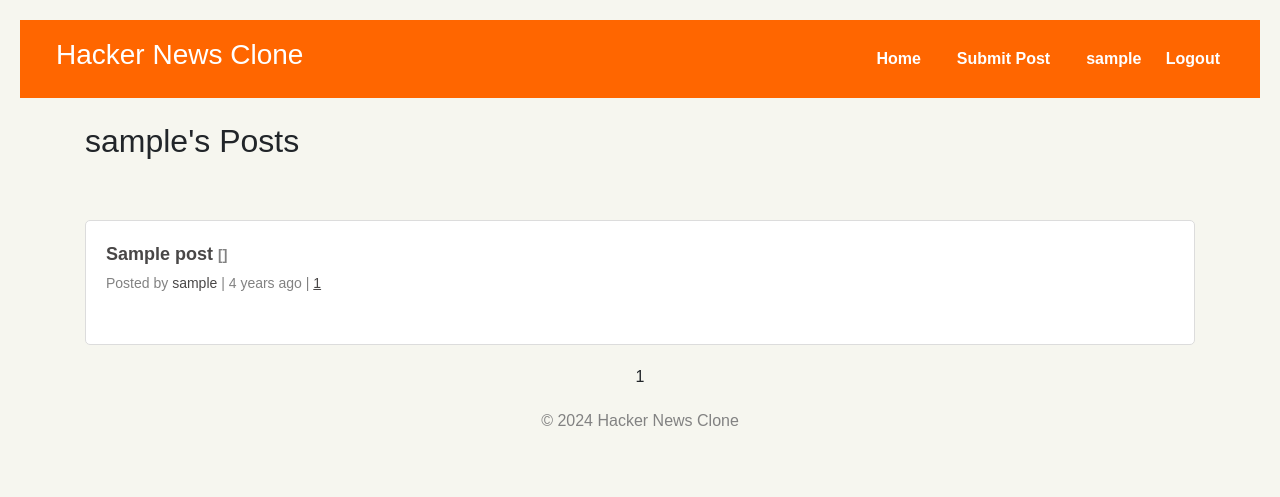
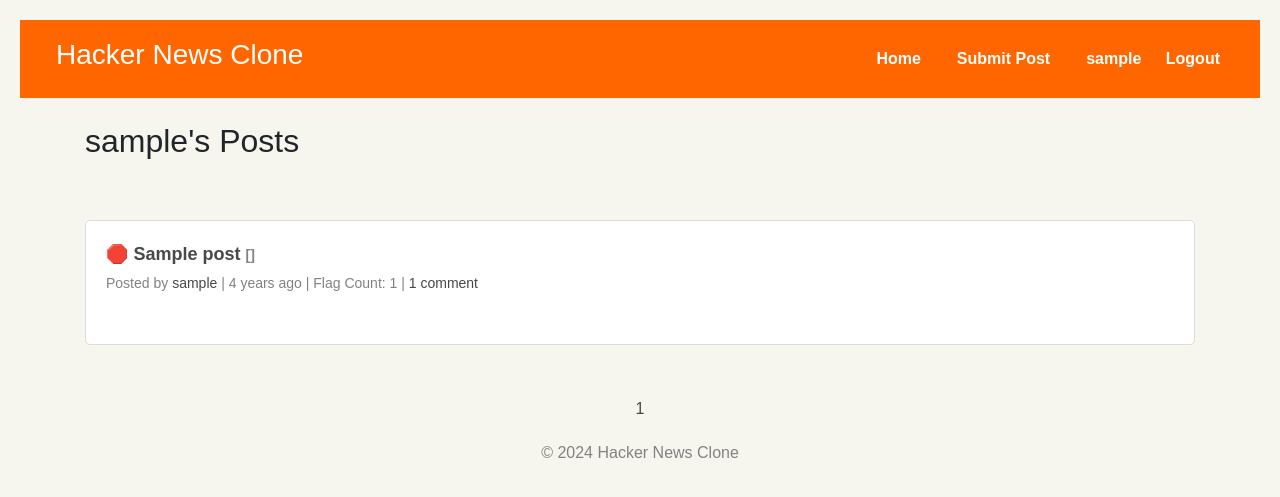
Before and after one commit to ne0-d/hacker-news-clone, a Django app: a page that uses news/templates/user_posts.html in a window 1280 px wide. Shown: the top 497 px of the page. Run offline with Django 5.2, Linux system fonts and the light colour scheme; tables that the repository leaves empty hold one stand-in row (values such as "Sample post"); some libraries are stand-ins or nearby versions.

Commit message:
added edit comment feature, flagging a post feature, and fixed time zone issue

```diff
--- a/hackernews/settings.py
+++ b/hackernews/settings.py
@@ -111,7 +111,7 @@
 
 LANGUAGE_CODE = 'en-us'
 
-TIME_ZONE = 'UTC'
+TIME_ZONE = 'Asia/Kolkata'
 
 USE_I18N = True
 
@@ -127,3 +127,6 @@
 # https://docs.djangoproject.com/en/5.0/ref/settings/#default-auto-field
 
 DEFAULT_AUTO_FIELD = 'django.db.models.BigAutoField'
+
+MIN_FLAG_COUNT = 3
+ALLOWED_EDIT_SECONDS = 300
--- a/news/models.py
+++ b/news/models.py
@@ -7,8 +7,10 @@
     author = models.ForeignKey(User, on_delete=models.CASCADE)
     title = models.CharField(max_length=250)
     url = models.TextField()
-    pubDate = models.DateTimeField("published_date", default=timezone.now())
-
+    pubDate = models.DateTimeField("published_date", default=timezone.localtime(timezone.now()))
+    flagged_users = models.ManyToManyField(User, related_name='flagged_posts', blank=True)
+    def flag_count(self):
+        return self.flagged_users.count()
     def get_absolute_url(self):
         return reverse('post_comments', args=[str(self.id)])
 
@@ -17,7 +19,8 @@
     author = models.ForeignKey(User, on_delete=models.CASCADE)
     post = models.ForeignKey(Post, on_delete=models.CASCADE)
     text = models.TextField()
-    pubDate = models.DateTimeField("published_date", default=timezone.now())
+    pubDate = models.DateTimeField("published_date", default=timezone.localtime(timezone.now()))
+    lastUpdated = models.DateTimeField("last_updated", null=True, blank=True)
     parentComment = models.ForeignKey('self', on_delete=models.CASCADE, blank=True, null=True)
 
     def __str__(self):
--- a/news/templates/user_comments.html
+++ b/news/templates/user_comments.html
@@ -9,7 +9,7 @@
     <div class="post-comments">
         <h2>{{ user.username }}'s Comments</h2>
         <ul class="comment-list">
-            {% include 'comment_tree.html' with comments=page_obj.object_list %}
+            {% include 'comment_tree.html' with comments=page_obj.object_list ALLOWED_EDIT_SECONDS=ALLOWED_EDIT_SECONDS %}
         </ul>
     </div>
     <center>
--- a/news/templates/user_posts.html
+++ b/news/templates/user_posts.html
@@ -13,14 +13,33 @@
                 {% for post in page_obj.object_list %}
                 <div class="post">
                     <div class="post-title">
+                        {% if post.flag_count > 0 %}
+            <span class="flag-indicator" title="This post has been flagged">🛑</span>
+        {% endif %}
                         <a href="{{ post.url }}" target="_blank" rel="noopener noreferrer">{{ post.title }}</a>
                         <span style="font-size: 14px; color: #828282">[{{ post.url|url_domain }}]</span>
                     </div>
                     <div class="post-details">
                         Posted by <a href="{% url 'general_profile'  username=post.author.username %}"> {{post.author.username}}</a> | {{ post.pubDate|humanize_time_difference }} ago |
-                        <span class="comments-link" onclick="window.location.href='{{ post.get_absolute_url }}'">
-                            {{ post.comment_set.count }} {{post.comment_set.count|pluralize:"comment" }}
-                        </span>
+                        {% if request.user.is_authenticated %}
+                    <form action="{% url 'toggle_flag_post' post.id %}" method="post" style="display: inline;">
+                        {% csrf_token %}
+                        <button type="submit">
+                            {% if request.user in post.flagged_users.all %}
+                                Unflag
+                            {% else %}
+                                Flag
+                            {% endif %}
+                        </button>
+                    </form>
+                {% endif %}
+
+                Flag Count: {{ post.flag_count }} | <a href="{% url 'post_comments' post_id=post.id %}">
+                    {% if post.comment_set.count == 1 %}
+                        1 comment
+                    {% else %}
+                        {{ post.comment_set.count }} comments
+                    {% endif %}
                     </div>
                 </div>
                 {% endfor %}
--- a/news/templatetags/custom_filters.py
+++ b/news/templatetags/custom_filters.py
@@ -2,6 +2,7 @@
 from urllib.parse import urlparse
 from django.utils.timesince import timesince
 from django.utils.timezone import now
+from django.utils import timezone
 
 register = template.Library()
 
@@ -12,4 +13,10 @@
 
 @register.filter
 def humanize_time_difference(value):
-    return timesince(value, now()).split(", ")[0]
+    print(now())
+    return timesince(value, timezone.now()).split(", ")[0]
+
+@register.filter
+def calculate_time_difference(pub_date):
+    time_difference = timezone.now() - pub_date
+    return time_difference.total_seconds()
--- a/news/urls.py
+++ b/news/urls.py
@@ -11,6 +11,8 @@
     path("user-comments/<str:username>/", views.user_comments, name="user_comments"),
     path("user-posts/<str:username>/", views.user_posts, name="user_posts"),
     path("post/<int:post_id>/comments/", views.post_comments, name="post_comments"),
-    path('comment/<int:comment_id>/submit_reply', views.submit_reply, name='submit_reply')
+    path('comment/<int:comment_id>/submit_reply', views.submit_reply, name='submit_reply'),
+    path('edit-comment/<int:comment_id>/', views.edit_comment, name='edit_comment'),
+    path('toggle_flag_post/<int:post_id>/', views.toggle_flag_post, name='toggle_flag_post'),
 
 ]
--- a/news/views.py
+++ b/news/views.py
@@ -8,8 +8,10 @@
 from django.contrib import messages
 from django.http import HttpResponseRedirect
 from django.core.paginator import Paginator, PageNotAnInteger, EmptyPage
-
-
+from django.http import JsonResponse
+from django.utils import timezone
+from django.db.models import Count
+from django.conf import settings
 
 def create_pagination(request, obj_list, per_page):
     p = Paginator(obj_list, per_page)
@@ -23,10 +25,13 @@
     return page_obj
 
 def home(request):
-    posts = Post.objects.all().order_by('-pubDate')
-
-    page_obj = create_pagination(request, posts, 2)
-    return render(request, 'index.html', {'page_obj':page_obj})
+    posts = Post.objects.annotate(flag_count=Count('flagged_users')).filter(flag_count__lt=settings.MIN_FLAG_COUNT)
+    page_obj = create_pagination(request, posts, 5)
+    context = {
+        'page_obj': page_obj,
+        'MIN_FLAG_COUNT': settings.MIN_FLAG_COUNT,
+    }
+    return render(request, 'index.html', context)
 
 
 def user_login(request):
@@ -70,14 +75,14 @@
     user = get_object_or_404(User, username=username)
     comments = Comment.objects.filter(author=user).order_by('-pubDate')
     comments_dict = [get_comment_dict(comment) for comment in comments]
-    page_obj = create_pagination(request, comments_dict, 2)
+    page_obj = create_pagination(request, comments_dict, 10)
     return render(request, 'user_comments.html', {'user': user, 'comments': comments, 'page_obj':page_obj})
 
 def user_posts(request, username):
     user = get_object_or_404(User, username=username)
     posts = Post.objects.select_related('author').filter(author=user).order_by('-pubDate')
-    page_obj = create_pagination(request, posts, 2)
-    return render(request, 'user_posts.html', {'user': user, 'page_obj': page_obj})
+    page_obj = create_pagination(request, posts, 10)
+    return render(request, 'user_posts.html', {'user': user, 'page_obj': page_obj, 'ALLOWED_EDIT_SECONDS':settings.ALLOWED_EDIT_SECONDS})
 
 
 def get_comment_dict(comment):
@@ -87,6 +92,7 @@
         'username': comment.author.username,
         'text':comment.text,
         'pubDate':comment.pubDate,
+        'lastUpdated': comment.lastUpdated,
         'child_comments': [get_comment_dict(child) for child in comment.comment_set.select_related('author').all().order_by('-pubDate')]
     }
 
@@ -95,7 +101,7 @@
     post = get_object_or_404(Post, id=post_id)
     comments = Comment.objects.select_related('author').filter(post=post, parentComment__isnull=True).order_by('-pubDate')
     comments_dict = [get_comment_dict(comment) for comment in comments]
-    page_obj = create_pagination(request, comments_dict, 3)
+    page_obj = create_pagination(request, comments_dict, 10)
     if request.method == 'POST':
         form = CommentForm(request.POST)
         if form.is_valid():
@@ -103,6 +109,7 @@
                 comment = form.save(commit=False)
                 comment.author = request.user
                 comment.post = post
+                comment.pubDate = timezone.now()
                 comment.save()
                 return HttpResponseRedirect(request.path_info)
             else:
@@ -110,7 +117,7 @@
                 return redirect('login')
     else:
         form = CommentForm()
-    return render(request, 'post_comments.html', {'post': post, 'page_obj': page_obj, 'form': form})
+    return render(request, 'post_comments.html', {'post': post, 'page_obj': page_obj, 'form': form, 'ALLOWED_EDIT_SECONDS': settings.ALLOWED_EDIT_SECONDS})
 
 
 @login_required(login_url='/login')
@@ -120,6 +127,7 @@
         if form.is_valid():
             post = form.save(commit=False)
             post.author = request.user
+            post.pubDate = timezone.now()
             post.save()
             return redirect('home')
     else:
@@ -137,8 +145,44 @@
             reply.author = request.user
             reply.parentComment = parent_comment
             reply.post = parent_comment.post
+            reply.pubDate = timezone.now()
             reply.save()
             return redirect('post_comments', post_id = parent_comment.post.id)
     else:
         form = CommentForm()
     return render(request, 'submit_reply.html', {'parent_comment': parent_comment, 'form':form})
+
+
+@login_required
+def edit_comment(request, comment_id):
+    comment = get_object_or_404(Comment, id=comment_id)
+    if request.user == comment.author:
+        if request.method == 'POST':
+            form = CommentForm(request.POST, instance=comment)
+            if form.is_valid():
+                time_difference = timezone.now() - comment.pubDate
+                if time_difference.total_seconds() <= settings.ALLOWED_EDIT_SECONDS:
+                    comment.lastUpdated = timezone.now()
+                    form.save()
+                    messages.success(request, 'Comment updated successfully')
+                    return redirect('post_comments', post_id=comment.post.id)
+                else:
+                    messages.error(request, 'Comment can only be edited within 5 minutes')
+            else:
+                messages.error(request, 'Invalid form submission. Please correct the errors.')
+        else:
+            form = CommentForm(instance=comment)
+        return render(request, 'edit_comment.html', {'form': form, 'comment': comment})
+    else:
+        messages.error(request, 'You are not authorized to edit this comment')
+        return redirect('post_comments', post_id=comment.post.id)
+
+@login_required
+def toggle_flag_post(request, post_id):
+    post = get_object_or_404(Post, id=post_id)
+    user = request.user
+    if user in post.flagged_users.all():
+        post.flagged_users.remove(user)
+    else:
+        post.flagged_users.add(user)
+    return redirect('home')
```
Also changed, not shown: news/templates/comment_tree.html (+14 -3 lines), news/templates/edit_comment.html (added, +24 -0 lines), news/templates/index.html (+26 -9 lines), news/templates/post_comments.html (+8 -1 lines), news/forms.py (line endings or trailing spaces), news/migrations/0005_comment_lastupdated_alter_comment_pubdate_and_more.py (added), news/migrations/0006_alter_comment_pubdate_alter_post_pubdate.py (added), news/migrations/0007_alter_comment_pubdate_alter_post_pubdate.py (added), news/migrations/0008_alter_comment_pubdate_alter_post_pubdate.py (added), news/migrations/0009_post_flagged_users_alter_comment_pubdate_and_more.py (added).
